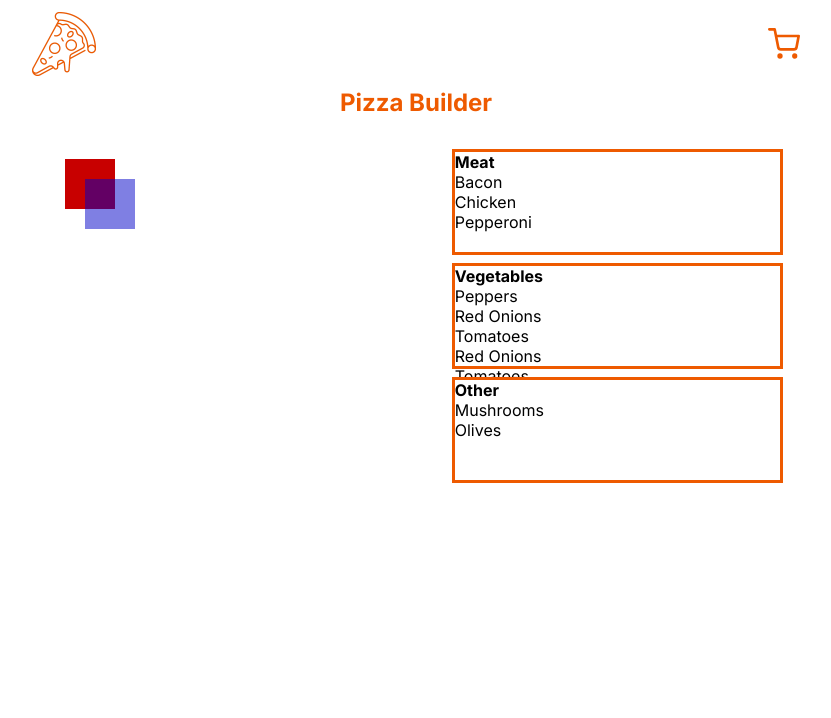
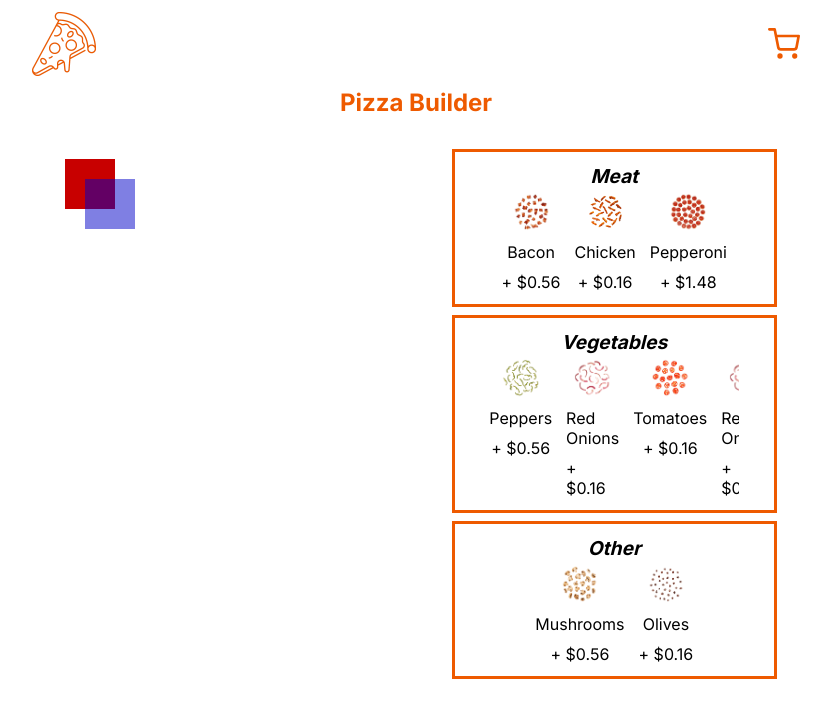
Before and after one commit to mrkelder/pizza-house, a Next.js app: page /shape/circle in a window 1280 px wide. Shown: the top 718 px of the page, without its empty margins (224-1055 px from the left). Built offline with nearby package versions, Linux system fonts and the light colour scheme.

Commit message:
feat: toppings sections contains visual components

```diff
--- a/src/components/PizzaToppingsSection/PizzaToppingsSection.tsx
+++ b/src/components/PizzaToppingsSection/PizzaToppingsSection.tsx
@@ -1,4 +1,5 @@
 import { FC } from "react"
+import Image from "next/image"
 import { PizzaTopping } from "@/src/lib/PizzaTopping"
 import styles from "./pizzaToppingsSection.module.scss"
 
@@ -14,11 +15,20 @@ export const PizzaToppingsSection: FC<PizzaToppingsSectionProps> = ({
   return (
     <div className={styles.section}>
       <b>{name}</b>
-      {toppings.map((topping) => (
-        <div key={topping.id} data-id={topping.id}>
-          {topping.name}
-        </div>
-      ))}
+      <div className={styles.toppingsList}>
+        {toppings.map((topping) => (
+          <div className={styles.topping} key={topping.id}>
+            <Image
+              src={topping.img}
+              width={40}
+              height={40}
+              alt={topping.name}
+            />
+            <p>{topping.name}</p>
+            <p>+ ${topping.price}</p>
+          </div>
+        ))}
+      </div>
     </div>
   )
 }
--- a/src/components/PizzaToppingsSection/pizzaToppingsSection.module.scss
+++ b/src/components/PizzaToppingsSection/pizzaToppingsSection.module.scss
@@ -1,8 +1,34 @@
 @import "themeColors";
 
 .section {
-  width: 100%;
-  height: 100px;
+  display: flex;
+  flex-direction: column;
+  gap: 4px;
+  align-items: center;
+  padding: 12px;
   border: 3px $primary-color solid;
   background-color: $secondary-color;
+
+  > b {
+    font-style: italic;
+    font-size: 1.2rem;
+  }
 }
+
+.toppingsList {
+  display: flex;
+  max-width: 250px;
+  gap: 14px;
+  overflow-x: auto;
+}
+
+.topping {
+  display: flex;
+  flex-direction: column;
+  align-items: center;
+  row-gap: 10px;
+
+  * {
+    margin: 0;
+  }
+}
```
